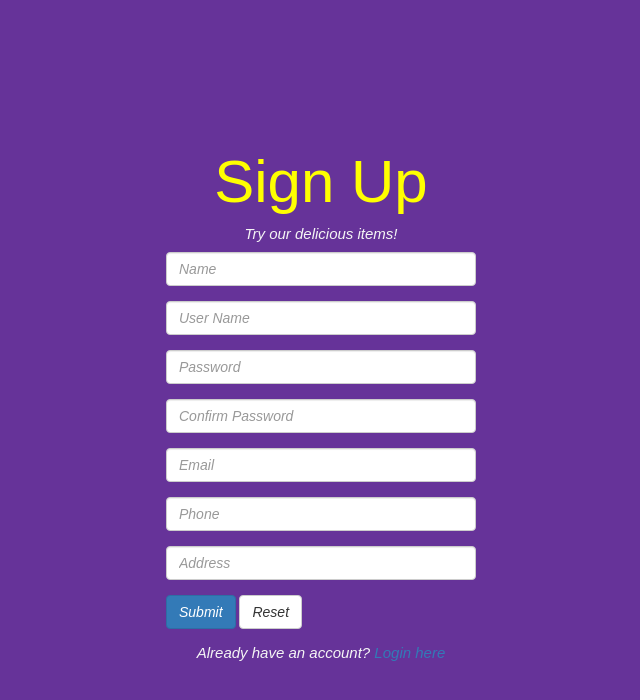
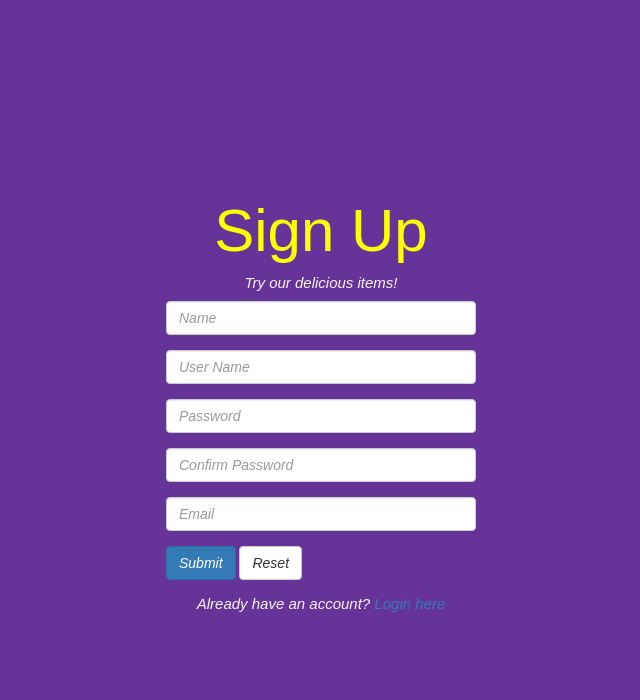
Before and after one commit to Rafsan25/CSE311.9L_Summer20_RAH1_-M-, a PHP site: page /phpmail/admin/register.php in a window 1280 px wide. Shown: the top 700 px of the page, without its empty margins (319-959 px from the left). Run offline with PHP 8.4, Linux system fonts and the light colour scheme.

Commit message:
linked register.php file to admin in sql database

```diff
--- a/admin/register.php
+++ b/admin/register.php
@@ -3,8 +3,8 @@
 require_once "../config.php";
 
 // Define variables and initialize with null string
-$name = $user_name = $password = $confirm_password =$email= $phone= $address="";
-$name_err = $user_name_err = $password_err = $confirm_password_err =$email_err= $phone_err= $address_err= "";
+$name=$username= $password = $confirm_password =$email="";
+$name_err = $username_err = $password_err = $confirm_password_err =$email_err= "";
 
 if ($_SERVER["REQUEST_METHOD"] == "POST") {
 
@@ -12,7 +12,7 @@ if ($_SERVER["REQUEST_METHOD"] == "POST") {
         $name_err = "Please enter a name.";
     } else {
         // Prepare a select statement
-        $sql = "SELECT user_id FROM user WHERE name = ?";
+        $sql = "SELECT id FROM admin WHERE name = ?";
 
         if ($stmt = mysqli_prepare($con, $sql)) {
             // Bind variables to the prepared statement as parameters
@@ -39,18 +39,18 @@ if ($_SERVER["REQUEST_METHOD"] == "POST") {
 
 // Processing form data when form is submitted
     // Validate username
-    if (empty(trim($_POST["user_name"]))) {
-        $user_name_err = "Please enter a username.";
+    if (empty(trim($_POST["username"]))) {
+        $username_err = "Please enter a username.";
     } else {
         // Prepare a select statement
-        $sql = "SELECT user_id FROM user WHERE user_name = ?";
+        $sql = "SELECT id FROM admin WHERE username = ?";
 
         if ($stmt = mysqli_prepare($con, $sql)) {
             // Bind variables to the prepared statement as parameters
             mysqli_stmt_bind_param($stmt, "s", $param_username);
 
             // Set parameters
-            $param_user_name = trim($_POST["user_name"]);
+            $param_username = trim($_POST["username"]);
 
             // Attempt to execute the prepared statement
             if (mysqli_stmt_execute($stmt)) {
@@ -58,9 +58,9 @@ if ($_SERVER["REQUEST_METHOD"] == "POST") {
                 mysqli_stmt_store_result($stmt);
 
                 if (mysqli_stmt_num_rows($stmt) == 1) {
-                    $user_name_err = "This username is already taken.";
+                    $username_err = "This username is already taken.";
                 } else {
-                    $user_name = trim($_POST["user_name"]);
+                    $username = trim($_POST["username"]);
                 }
             } else {
                 echo "Oops! Something went wrong. Please try again later.";
@@ -93,7 +93,7 @@ if ($_SERVER["REQUEST_METHOD"] == "POST") {
         $email_err = "Please enter an email.";
     } else {
         // Prepare a select statement
-        $sql = "SELECT user_id FROM user WHERE email = ?";
+        $sql = "SELECT id FROM admin WHERE email = ?";
 
         if ($stmt = mysqli_prepare($con, $sql)) {
             // Bind variables to the prepared statement as parameters
@@ -120,82 +120,24 @@ if ($_SERVER["REQUEST_METHOD"] == "POST") {
         }
     }
 
-    if (empty(trim($_POST["phone"]))) {
-        $phone_err = "Please enter a phone number.";
-    } else {
-        // Prepare a select statement
-        $sql = "SELECT user_id FROM user WHERE phone = ?";
+
+    // Check input errors before inserting in database
+    if (empty($name_err) && empty($username_err) && empty($password_err) && empty($confirm_password_err) && empty($email_err)) {
+
+        // Prepare an insert statement
+        $sql =mysqli_query($con, "INSERT INTO admin (`name`,`username`, `password`,`email`) VALUES ('$name','$username','$password','$email')");
 
         if ($stmt = mysqli_prepare($con, $sql)) {
             // Bind variables to the prepared statement as parameters
-            mysqli_stmt_bind_param($stmt, "i", $param_phone);
-
-            // Set parameters
-            $param_phone = trim($_POST["phone"]);
-
-            // Attempt to execute the prepared statement
-            if (mysqli_stmt_execute($stmt)) {
-                /* store result */
-                mysqli_stmt_store_result($stmt);
-                if (mysqli_stmt_num_rows($stmt) == 1) {
-                    $phone_err = "This phone number is already exists.";
-                } else {
-                    $phone = trim($_POST["phone"]);
-                }
-            } else {
-                echo "Oops! Something went wrong. Please try again later.";
-            }
-
-            // Close statement
-            mysqli_stmt_close($stmt);
-        }
-    }
-
-    if (empty(trim($_POST["address"]))) {
-        $address_err = "Please enter an address.";
-    } else {
-        // Prepare a select statement
-        $sql = "SELECT user_id FROM user WHERE address = ?";
-
-        if ($stmt = mysqli_prepare($con, $sql)) {
-            // Bind variables to the prepared statement as parameters
-            mysqli_stmt_bind_param($stmt, "s", $param_address);
-
-            // Set parameters
-            $param_address= trim($_POST["address"]);
-
-            // Attempt to execute the prepared statement
-            if (mysqli_stmt_execute($stmt)) {
-                /* store result */
-                mysqli_stmt_store_result($stmt);
-
-                $address = trim($_POST["address"]);
-            } else {
-                echo "Oops! Something went wrong. Please try again later.";
-            }
-
-            // Close statement
-            mysqli_stmt_close($stmt);
-        }
-    }
-
-    // Check input errors before inserting in database
-    if (empty($name_err) && empty($user_name_err) && empty($password_err) && empty($confirm_password_err) && empty($email_err) && empty($phone_err) && empty($address_err)) {
-
-        // Prepare an insert statement
-        $sql =mysqli_query($con, "INSERT INTO user (`name`,`user_name`, `password`,`email`,`phone`,`address`) VALUES ('$name','$user_name','$password','$email','$phone','$address')");
-
-        if ($stmt = mysqli_prepare($con, $sql)) {
-            // Bind variables to the prepared statement as parameters
-            mysqli_stmt_bind_param($stmt, "ss", $param_name, $param_user_name, $param_password, $param_email, $param_phone, $param_address);
+            mysqli_stmt_bind_param($stmt, "ss", $param_name, $param_username, $param_password, $param_email);
 
             // Set parameters
             $param_name = $name;
-            $param_user_name = $user_name;
+            $param_username = $username;
             $param_password = password_hash($password, PASSWORD_DEFAULT); // Creates a password hash
             $param_email = $email;
-            $param_phone = $phone;
-            $param_address = $address;
+
+
 
             // Attempt to execute the prepared statement
             if (mysqli_stmt_execute($stmt)) {
@@ -249,10 +191,10 @@ if ($_SERVER["REQUEST_METHOD"] == "POST") {
             <span class="help-block"><?php echo $name_err; ?></span>
 
         </div>
-        <div class="form-group <?php echo (!empty($user_name_err)) ? 'has-error' : ''; ?>">
+        <div class="form-group <?php echo (!empty($username_err)) ? 'has-error' : ''; ?>">
 
-            <input type="text" name="user_name" class="form-control" placeholder="User Name" value="<?php echo $user_name; ?>">
-            <span class="help-block"><?php echo $user_name_err; ?></span>
+            <input type="text" name="username" class="form-control" placeholder="User Name" value="<?php echo $username; ?>">
+            <span class="help-block"><?php echo $username_err; ?></span>
 
         </div>
         <div class="form-group <?php echo (!empty($password_err)) ? 'has-error' : ''; ?>">
@@ -271,18 +213,7 @@ if ($_SERVER["REQUEST_METHOD"] == "POST") {
             <span class="help-block"><?php echo $email_err; ?></span>
 
         </div>
-        <div class="form-group <?php echo (!empty($phone_err)) ? 'has-error' : ''; ?>">
 
-            <input type="text" name="phone" class="form-control" placeholder="Phone" value="<?php echo $phone; ?>">
-            <span class="help-block"><?php echo $phone_err; ?></span>
-
-        </div>
-        <div class="form-group <?php echo (!empty($address_err)) ? 'has-error' : ''; ?>">
-
-            <input type="text" name="address" class="form-control" placeholder="Address" value="<?php echo $address; ?>">
-            <span class="help-block"><?php echo $address_err; ?></span>
-
-        </div>
         <div class="form-group">
             <input type="submit" class="btn btn-primary" value="Submit">
             <input type="reset" class="btn btn-default" value="Reset">
```
